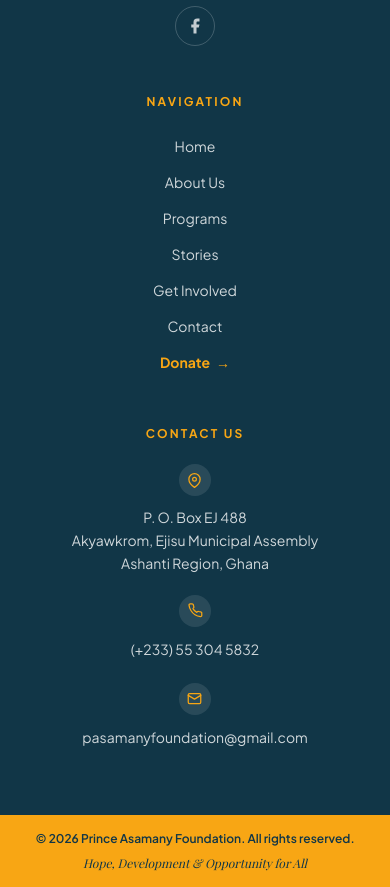
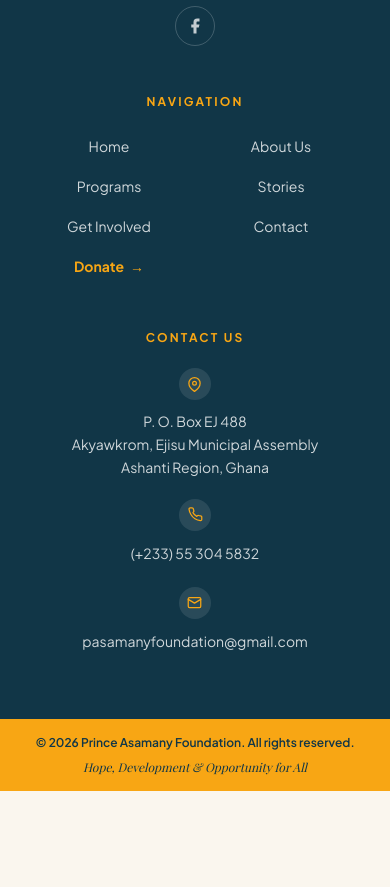
Before and after one commit to Papiwrld/prince-asamany-foundation, a Next.js app: page / in a window 390 px wide. Shown: the part 9000-9887 px from the top of the page. After the commit the page ends 9791 px from the top, so only its background shows below. Built offline with nearby package versions, Linux system fonts and the light colour scheme.

Commit message:
fix(footer): keep 2-column navigation grid on mobile with centered alignment

```diff
--- a/components/layout/Footer.tsx
+++ b/components/layout/Footer.tsx
@@ -82,17 +82,18 @@ export function Footer() {
           <h3 className="font-body text-xs font-bold uppercase tracking-[0.18em] text-brand-gold mb-5">
             Navigation
           </h3>
+          {/* 2-column centered grid on mobile, vertical list on desktop */}
           <ul
-            className="flex flex-col items-center md:items-start gap-1 list-none m-0 p-0 text-center md:text-left"
+            className="grid grid-cols-2 gap-x-6 gap-y-2 max-w-xs mx-auto md:max-w-none md:flex md:flex-col md:gap-1 list-none m-0 p-0 text-center md:text-left"
             role="list"
           >
             {footerLinks.map((link) => {
               const isDonate = link.href === '/donate';
               return (
-                <li key={link.href}>
+                <li key={link.href} className="flex justify-center md:justify-start">
                   <Link
                     href={link.href}
-                    className={`font-body text-sm hover:translate-x-1 transition-all duration-200 inline-flex items-center gap-1.5 py-1.5 ${
+                    className={`font-body text-sm hover:translate-x-1 transition-all duration-200 inline-flex items-center justify-center md:justify-start gap-1.5 py-1.5 text-center md:text-left ${
                       isDonate
                         ? 'font-bold text-brand-gold hover:text-white'
                         : 'text-white/80 hover:text-white'
```
